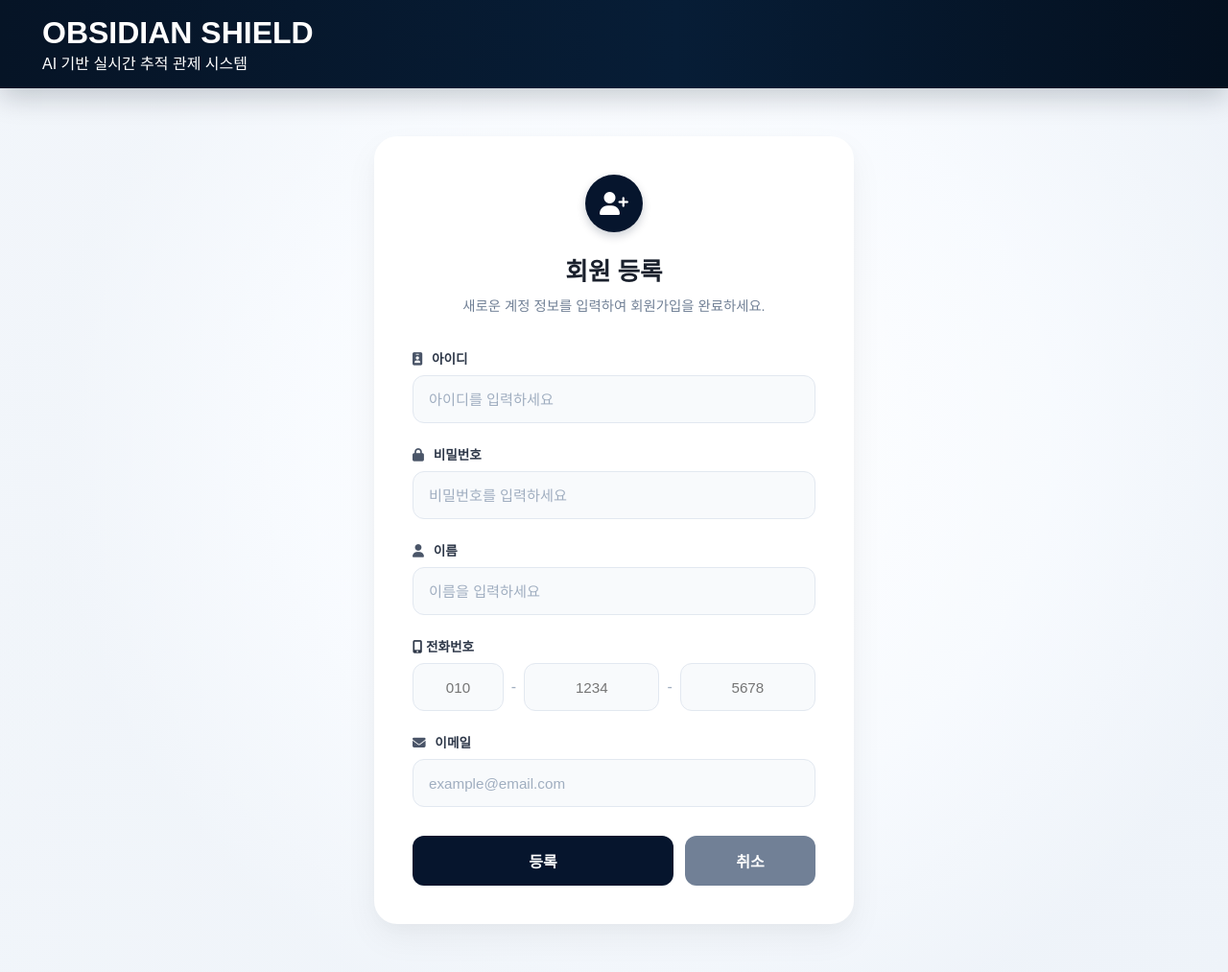
After one commit to Kanabig/obsidian-shield, a Flask app: page /createaccount in a window 1280 px wide. The commit adds this page. Shown: the whole page at 96% size. Run offline with Flask 3, Linux system fonts and the light colour scheme.

Commit message:
account_manager modify

```diff
--- a/app/domains/account/member/templates/include/member_filter.html
+++ b/app/domains/account/member/templates/include/member_filter.html
@@ -13,10 +13,6 @@
             <option value="이름" {% if tag == "이름" %}selected{% endif %}>이름</option>
             <option value="역할" {% if tag == "역할" %}selected{% endif %}>역할</option>
         </select>
-
-        <div class="right_btn">
-            <a href="/member/list?mode=add" class="add_member_btn">+ 회원 추가</a>
-        </div>
     </div>
 
     <div class="filter_row">
--- a/app/domains/main/routes.py
+++ b/app/domains/main/routes.py
@@ -53,8 +53,6 @@ def main():
 @main_bp.route("/login", methods=["POST"])
 def login_result():
 
-
-
     # 사용자 입력값으로 로그인 검증
     success, message, user = login(
         request.form["uId"], request.form["uPw"], request.form.get("captcha", "")
@@ -72,11 +70,11 @@ def login_result():
             return render_template("pending.html")
 
         # 최초 로그인 (비밀번호 변경 필요)
-        if user[configs.KEY_IS_FIRST_LOGIN]:
-            return render_template("first_login_form.html")
+        # if user[configs.KEY_IS_FIRST_LOGIN]:
+        #     return render_template("first_login_form.html")
 
         # 일반 로그인 성공 → 목록 이동
-        return redirect(url_for("member.member_list"))
+        return redirect(url_for("stream.monitoring"))
 
     # =========================
     # 로그인 실패 처리
@@ -134,3 +132,8 @@ def first_login_form():
     # 변경 실패
     # =========================
     return render_template("first_login_form.html", message=message, success=False)
+
+
+@main_bp.route("/createaccount", methods=["GET", "POST"])
+def create_account():
+    return render_template("create_account.html")
--- /dev/null
+++ b/app/domains/main/static/css/create_account.css
@@ -0,0 +1,230 @@
+/* ========================================================
+   [Obsidian Shield] 회원가입(회원 등록) 전용 완전 독립 CSS
+   ======================================================== */
+
+/* 1. 기본 스타일 리셋 및 다른 파일 간섭 방어 */
+.main-container *,
+.main-container *::before,
+.main-container *::after {
+    box-sizing: border-box ;
+    margin: 0;
+    padding: 0;
+}
+
+/* 2. 전체 레이아웃 (헤더 아래에서 무조건 가로/세로 중앙 정렬) */
+.main-container {
+    width: 100% ;
+    min-height: calc(100vh - 80px) ;
+    display: flex ;
+    justify-content: center ;
+    align-items: center ;
+    padding: 50px 20px ;
+    background: radial-gradient(circle at 55% 40%, rgba(255, 255, 255, 0.95), rgba(248, 251, 255, 0.86) 43%, rgba(238, 243, 249, 0.78) 72%), linear-gradient(120deg, #ffffff, #eef3f9) ;
+}
+
+/* 3. 중앙 회원등록 카드 프레임 */
+.setup-card {
+    background: #ffffff ;
+    width: 100% ;
+    max-width: 500px ;
+    border-radius: 24px ;
+    box-shadow: 0 15px 35px rgba(0, 0, 0, 0.05), 0 5px 15px rgba(0, 0, 0, 0.02) ;
+    padding: 40px ;
+    display: flex ;
+    flex-direction: column ;
+    align-items: center ;
+}
+
+/* 4. 상단 아이콘 및 타이틀 */
+.top-icon {
+    width: 60px ;
+    height: 60px ;
+    background-color: #06152d ;
+    color: #ffffff ;
+    border-radius: 50% ;
+    display: flex ;
+    justify-content: center ;
+    align-items: center ;
+    font-size: 1.5rem ;
+    margin-bottom: 20px ;
+    box-shadow: 0 4px 10px rgba(6, 21, 45, 0.2) ;
+}
+
+.title-section {
+    text-align: center ;
+    margin-bottom: 35px ;
+    width: 100% ;
+}
+
+.title-section h2 {
+    font-size: 1.6rem ;
+    color: #1a202c ;
+    font-weight: 700 ;
+    margin-bottom: 8px ;
+}
+
+.title-section p {
+    font-size: 0.9rem ;
+    color: #718096 ;
+}
+
+/* 5. 공통 폼 및 일반 입력란 스타일 정의 */
+.setup-form {
+    width: 100% ;
+}
+
+.input-group {
+    margin-bottom: 22px ;
+    width: 100% ;
+    text-align: left ;
+}
+
+.input-group label {
+    display: block ;
+    font-size: 0.85rem ;
+    font-weight: 600 ;
+    color: #2d3748 ;
+    margin-bottom: 8px ;
+    text-align: left ;
+}
+
+.input-group label i {
+    margin-right: 6px ;
+    color: #4a5568 ;
+}
+
+.input-wrapper {
+    position: relative ;
+    width: 100% ;
+    display: block ;
+}
+
+.input-wrapper input {
+    width: 100% ;
+    display: block ;
+    height: 50px ;
+    padding: 0 16px ;
+    border: 1px solid #e2e8f0 ;
+    border-radius: 12px ;
+    font-size: 0.95rem ;
+    color: #1a202c ;
+    background-color: #f8fafc ;
+    outline: none ;
+    transition: all 0.2s ease-in-out ;
+}
+
+.input-wrapper input:focus {
+    border-color: #06152d ;
+    background-color: #ffffff ;
+    box-shadow: 0 0 0 3px rgba(6, 21, 45, 0.1) ;
+}
+
+.input-wrapper input::placeholder {
+    color: #a0aec0 ;
+}
+
+/* 6. [NEW] 전화번호 구역 (.add_row) 전용 서식 정의 */
+.add_row {
+    margin-bottom: 22px ;
+    width: 100% ;
+    text-align: left ;
+    display: flex ;
+    flex-direction: column ;
+}
+
+/* 다른 라벨들과 일관성 부여 */
+.add_row label {
+    display: block ;
+    font-size: 0.85rem ;
+    font-weight: 600 ;
+    color: #2d3748 ;
+    margin-bottom: 8px ;
+}
+
+/* 3분할 인풋과 하이픈(-)을 부드럽게 한 줄로 정렬 */
+.add_row .phone-container {
+    display: flex ;
+    align-items: center ;
+    gap: 8px ;
+    width: 100% ;
+}
+
+.add_row input {
+    width: 0; /* 💡 기본 고유 너비를 없애서 flex 비율이 깨지지 않게 방어합니다. */
+    height: 50px ;
+    text-align: center ;
+    border: 1px solid #e2e8f0 ;
+    border-radius: 12px ;
+    font-size: 0.95rem ;
+    color: #1a202c ;
+    background-color: #f8fafc ;
+    outline: none ;
+    transition: all 0.2s ease-in-out ;
+}
+
+/* 첫 번째 칸(010)과 나머지 칸 비율 밸런스 조정 */
+.add_row input[name="phone1"] { flex: 1 ; }
+.add_row input[name="phone2"] { flex: 1.5 ; }
+.add_row input[name="phone3"] { flex: 1.5 ; }
+
+.add_row input:focus {
+    border-color: #06152d ;
+    background-color: #ffffff ;
+    box-shadow: 0 0 0 3px rgba(6, 21, 45, 0.1) ;
+}
+
+.add_row .separator {
+    color: #a0aec0 ;
+    font-weight: 500 ;
+}
+
+/* 7. 하단 버튼 구역 스타일 */
+.btn_area {
+    display: flex ;
+    gap: 12px ;
+    margin-top: 35px ;
+    width: 100% ;
+}
+
+.submit-btn {
+    display: inline-flex ;
+    justify-content: center ;
+    align-items: center ;
+    height: 52px ;
+    border: none ;
+    border-radius: 12px ;
+    font-size: 1rem ;
+    font-weight: 600 ;
+    cursor: pointer ;
+    transition: background-color 0.2s ease ;
+}
+
+button.submit-btn {
+    background-color: #06152d ;
+    color: #ffffff ;
+}
+
+button.submit-btn:hover {
+    background-color: #0c2347 ;
+}
+
+a.submit-btn {
+    background-color: #718096 ;
+    color: #ffffff ;
+    text-decoration: none ;
+    text-align: center ;
+}
+
+a.submit-btn:hover {
+    background-color: #4a5568 ;
+}
+
+/* 8. 에러 메시지 서식 (일반 및 전화번호 에러 공통) */
+.message-box,
+.add_row .error {
+    text-align: left ;
+    margin-top: 6px ;
+    width: 100% ;
+    color: #e53e3e ;
+    font-size: 0.8rem ;
+}
--- /dev/null
+++ b/app/domains/main/templates/create_account.html
@@ -0,0 +1,99 @@
+<!DOCTYPE html>
+<html lang="ko">
+<head>
+    <meta charset="UTF-8">
+    <meta name="viewport" content="width=device-width, initial-scale=1.0">
+    <title>Obsidian Shield - 계정 회원가입</title>
+    <link href="https://fonts.googleapis.com/css2?family=Noto+Sans+KR:wght@300;400;500;700&display=swap" rel="stylesheet">
+    <link rel="stylesheet" href="https://cdnjs.cloudflare.com/ajax/libs/font-awesome/6.4.0/css/all.min.css">
+    <link rel="stylesheet" href="{{ url_for('static', filename='css/header.css') }}" />
+    <link rel="stylesheet" href="{{ url_for('static', filename='css/common.css') }}" />
+    <link rel="stylesheet" href="{{ url_for('main.static', filename='css/create_account.css') }}">
+</head>
+<body>
+
+    {% include "includes/header.html" %}
+
+<div class="main-container">
+  <div class="setup-card">
+
+    <div class="top-icon">
+      <i class="fas fa-user-plus"></i> </div>
+    <div class="title-section">
+      <h2>회원 등록</h2>
+      <p>새로운 계정 정보를 입력하여 회원가입을 완료하세요.</p>
+    </div>
+
+    <form class="setup-form" method="post" action="/member/add">
+
+      <div class="input-group">
+        <label><i class="fas fa-id-badge"></i> 아이디</label>
+        <div class="input-wrapper">
+          <input type="text" name="id" placeholder="아이디를 입력하세요" value="{{ member_data.id if member_data else '' }}" />
+        </div>
+        {% if error_field == "id" %}
+        <div class="message-box" style="text-align: left; margin-top: 5px; margin-bottom: 0;">
+          <p style="color: #e53e3e; font-size: 0.8rem;">{{ error_message }}</p>
+        </div>
+        {% endif %}
+      </div>
+
+      <div class="input-group">
+        <label><i class="fas fa-lock"></i> 비밀번호</label>
+        <div class="input-wrapper">
+          <input type="password" name="pw" placeholder="비밀번호를 입력하세요" />
+        </div>
+        {% if error_field == "pw" %}
+        <div class="message-box" style="text-align: left; margin-top: 5px; margin-bottom: 0;">
+          <p style="color: #e53e3e; font-size: 0.8rem;">{{ error_message }}</p>
+        </div>
+        {% endif %}
+      </div>
+
+      <div class="input-group">
+        <label><i class="fas fa-user"></i> 이름</label>
+        <div class="input-wrapper">
+          <input type="text" name="name" placeholder="이름을 입력하세요" />
+        </div>
+      </div>
+
+      <div class="add_row">
+        <label><i class="fas fa-mobile-alt"></i> 전화번호</label>
+
+        <div class="phone-container">
+          <input type="text" name="phone1" placeholder="010" maxlength="3" value="{{ member_data.phone1 if member_data else '' }}">
+          <span class="separator">-</span>
+          <input type="text" name="phone2" placeholder="1234" maxlength="4" value="{{ member_data.phone2 if member_data else '' }}">
+          <span class="separator">-</span>
+          <input type="text" name="phone3" placeholder="5678" maxlength="4" value="{{ member_data.phone3 if member_data else '' }}">
+        </div>
+
+        {% if error_field == "phone" %}
+            <p class="error">{{ error_message }}</p>
+        {% endif %}
+      </div>
+
+      <div class="input-group">
+        <label><i class="fas fa-envelope"></i> 이메일</label>
+        <div class="input-wrapper">
+          <input type="text" name="email" placeholder="example@email.com" value="{{ member_data.email if member_data else '' }}" />
+        </div>
+        {% if error_field == "email" %}
+        <div class="message-box" style="text-align: left; margin-top: 5px; margin-bottom: 0;">
+          <p style="color: #e53e3e; font-size: 0.8rem;">{{ error_message }}</p>
+        </div>
+        {% endif %}
+      </div>
+
+      <div class="btn_area" style="display: flex; gap: 12px; margin-top: 30px;">
+        <button class="submit-btn" type="submit" style="flex: 2;">등록</button>
+        <a class="submit-btn" href="/" style="flex: 1; background-color: #718096; text-decoration: none; text-align: center;">취소</a>
+      </div>
+
+    </form>
+  </div>
+</div>
+
+
+</body>
+</html>
--- a/app/domains/stream/person_tracker.py
+++ b/app/domains/stream/person_tracker.py
@@ -24,12 +24,11 @@ _model.overrides["imgsz"] = 640
 _model.overrides["verbose"] = False
 _model.overrides["classes"] = [0]
 
-# 아직 신원이 확정되지 않은 track에 대한 재시도 주기
 IDENTIFY_RETRY_INTERVAL = 1
-# 이미 신원이 확정된 track은 이 주기로만 재확인 (계속 재조회할 필요 없음)
 IDENTIFY_RECHECK_INTERVAL = 30
+LOGGING_INTERVAL = 10
 
-_executor = ThreadPoolExecutor(max_workers=3)
+_executor = ThreadPoolExecutor(max_workers=8)
 
 
 def get_or_create_tracker(camera_id):
--- a/app/templates/includes/system_sidebar.html
+++ b/app/templates/includes/system_sidebar.html
@@ -2,9 +2,10 @@
   <nav>
     <!-- <a class="menu" href="# ">🖥️ 대시보드</a> -->
     <a class="menu" href="{{ url_for('stream.monitoring') }}">📡 실시간</a>
-    {% if 200 in session["permissions"] %}
     <a class="menu" href="{{ url_for('stream.profile')}}">👁️ 탐지 대상</a>
     <a class="menu" href="{{ url_for('stream.camera')}}">📷 카메라 관리</a>
+
+    {% if 200 in session["permissions"] %}
     <a class="menu" href="/member/list">👥 사용자 관리</a>
     {% endif %}
 
```
Also changed, not shown: app/domains/account/member/routes.py (+25 -45 lines), app/domains/account/member/templates/include/member_table.html (+1 -23 lines), app/domains/main/templates/main_index.html (+2 -12 lines), app/static/img/event_img/faul001_123.jpg (added), app/static/img/event_img/faul001_129.jpg (added), app/static/img/event_img/faul001_438.jpg (added), app/static/img/event_img/faul001_508.jpg (added).
